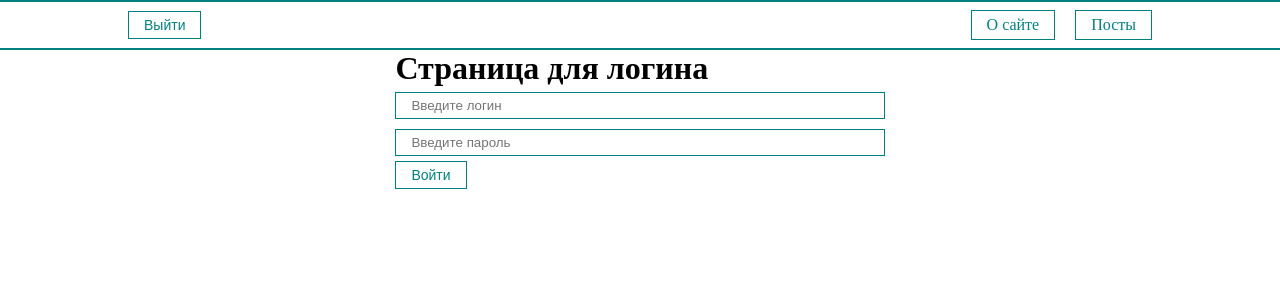
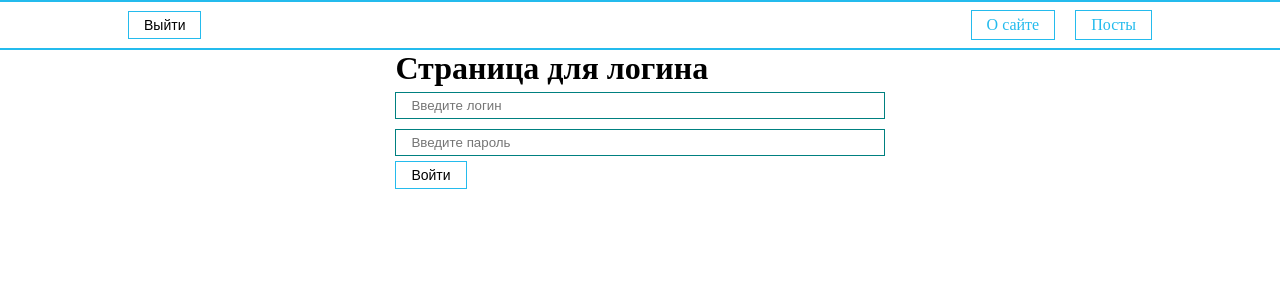
Before and after one commit to 4elovekov/news-portal, a React (Create React App) app: page /login in a window 1280 px wide. Shown: the top 300 px of the page. Built offline with nearby package versions, Linux system fonts and the light colour scheme.

Commit message:
fix: change primary color

```diff
--- a/src/styles/App.css
+++ b/src/styles/App.css
@@ -2,6 +2,24 @@
     margin: 0;
     padding: 0;
     box-sizing: border-box;
+}
+
+:root {
+    --primary-color: #24BBED;
+    --secondary-color: #1FA5D1;
+}
+
+button {
+    border-color: var(--primary-color) !important;
+    color: black !important;
+}
+
+button:hover {
+    background-color: var(--primary-color);
+}
+
+button:active {
+    background-color: var(--secondary-color);
 }
 
 #root {
@@ -19,7 +37,7 @@
 .post {
     display: flex;
     padding: 15px;
-    border: 2px solid teal;
+    border: 2px solid var(--primary-color);
     margin-top: 15px;
     justify-content: space-between;
     align-items: center;
@@ -52,7 +70,7 @@
 
 .page {
     padding: 10px;
-    border: 1px solid teal;
+    border: 1px solid var(--primary-color);
     cursor: pointer;
 }
 
@@ -69,8 +87,8 @@
     justify-content: center;
     padding: 0;
     background: white;
-    border-bottom: 2px solid teal;
-    border-top: 2px solid teal;
+    border-bottom: 2px solid var(--primary-color);
+    border-top: 2px solid var(--primary-color);
 }
 
 .navbar__container {
@@ -88,7 +106,7 @@
 
 .navbar__links a {
     text-decoration: none;
-    color: teal;
-    border: 1px solid teal;
+    color: var(--primary-color);
+    border: 1px solid var(--primary-color);
     padding: 5px 15px;
 }
```
